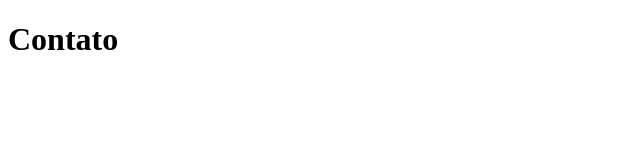
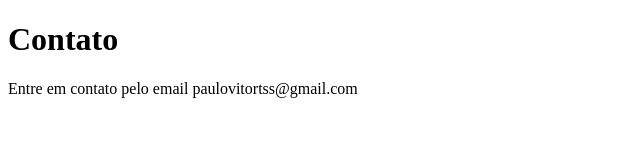
Before and after one commit to paulovitortss/sistema-de-cadastro, a plain HTML site: page contato.html in a window 1280 px wide. Shown: the whole page, without its empty margins (0-640 px from the left). Drawn offline with Linux system fonts and the light colour scheme.

Commit message:
Adicionando email de contato

```diff
--- a/contato.html
+++ b/contato.html
@@ -7,5 +7,6 @@
 </head>
 <body>
     <h1>Contato</h1>
+    <p>Entre em contato pelo email paulovitortss@gmail.com</p>
 </body>
 </html>
```
